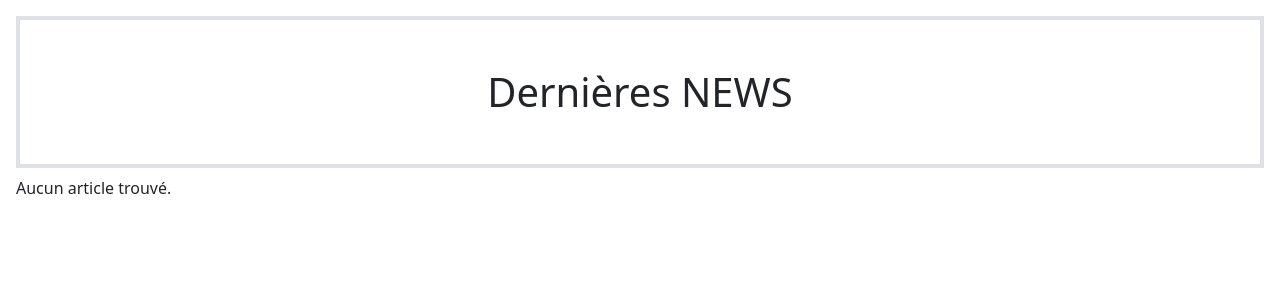
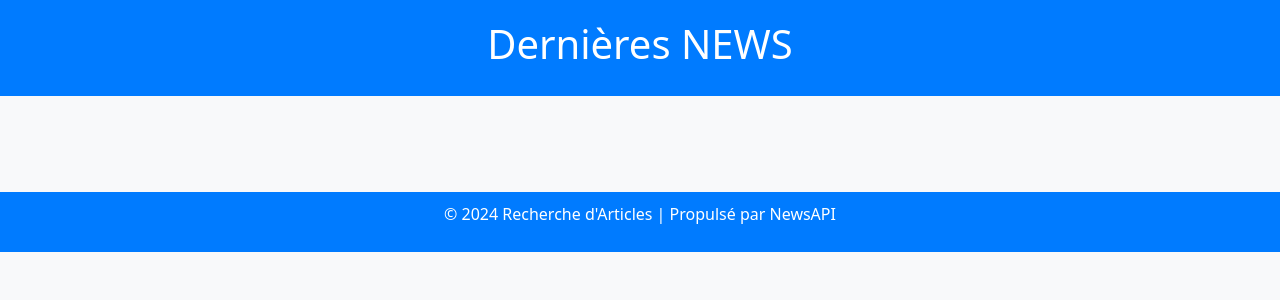
Before and after one commit to arnaudstdr/article_research, a Django app: page / in a window 1280 px wide. Shown: the top 300 px of the page. Run offline with Django 5.2, Linux system fonts and the light colour scheme; data that the repository does not hold is empty; some libraries are stand-ins or nearby versions.

Commit message:
modification de la présentation

```diff
--- a/news/templates/news/search_news.html
+++ b/news/templates/news/search_news.html
@@ -5,34 +5,69 @@
     <meta name="viewport" content="width=device-width, initial-scale=1">
     <title>Articles</title>
     <link href="https://cdn.jsdelivr.net/npm/bootstrap@5.2.3/dist/css/bootstrap.min.css" rel="stylesheet" integrity="sha384-rbsA2VBKQhggwzxH7pPCaAqO46MgnOM80zW1RWuH61DGLwZJEdK2Kadq2F9CUG65" crossorigin="anonymous">
+    <link rel="stylesheet" href="https://cdnjs.cloudflare.com/ajax/libs/animate.css/4.1.1/animate.min.css" />
     <link rel="stylesheet" href="https://cdnjs.cloudflare.com/ajax/libs/font-awesome/5.15.4/css/all.min.css">
+    <style>
+        body {
+            overflow-x: hidden;
+            background-color: #f8f9fa;
+        }
+        header {
+            padding: 20px;
+            text-align: center;
+            background-color: #007bff;
+            color: white;
+            margin-bottom: 30px;
+        }
+        footer {
+            text-align: center;
+            padding: 10px;
+            background-color: #007bff;
+            color: white;
+            margin-top: 30px;
+        }
+    </style>
 </head>
-<body class="m-3">
-    <h1 class="text-center border border-4 py-5">Dernières NEWS</h1>
-    {% if articles %}
-        {% for article in articles %}
-            <div class="row bg-light">
-                <div class="col-md-8 py-3">
-                    <h2 class="bg-success d-inline-flex p-2 border border-2" style="--bs-bg-opacity: .2;">{{ article.title }}</h2>
-                    <p><strong>Date de publication:</strong> {{ article.publishedAt }}</p>
-                    <p><strong>Source:</strong> {{ article.source.name }}</p>
+<body>
+    <header>
+        <h1>Dernières NEWS</h1>
+    </header>
 
-                    <p>{{ article.description }}</p>
-                    <a href="{{ article.url }}" target="_blank">Lire l'article</a>
+    <main>
+        <div class="container my-5">
+          <div class="row">
+            {% for article in articles %}
+            <div class="col-md-4 mb-4">
+              <div class="card shadow-sm">
+                {% if article.urlToImage %}
+                <img src="{{ article.urlToImage }}" class="card-img-top" alt="Image article">
+                {% else %}
+                <div class="text-center p-3 bg-secondary text-light">
+                  Pas d'image disponible
                 </div>
-                <div class="col-md-4 py-3">
-                    {% if article.urlToImage %}
-                        <img src="{{ article.urlToImage }}" alt="photo article" class="img-fluid rounded-4">
-                    {% else %}
-                        <p class="text-warning bg-dark">Pas d'image disponible</p>
-                    {% endif %}
+                {% endif %}
+                <div class="card-body">
+                  <h5 class="card-title">{{ article.title }}</h5>
+                  <p class="card-text">
+                    <strong>Source:</strong> {{ article.source.name }}<br>
+                    <strong>Publié le:</strong> {{ article.publishedAt }}
+                  </p>
+                  <p>{{ article.description }}</p>
+                  <a href="{{ article.url }}" class="btn btn-primary btn-sm" target="_blank">Lire l'article</a>
                 </div>
-                <hr>
+              </div>
             </div>
-        {% endfor %}
-    {% else %}
-        <p>Aucun article trouvé.</p>
-    {% endif %}
+            {% endfor %}
+          </div>
+        </div>
+    </main>
+
+    <footer>
+        <p>&copy; 2024 Recherche d'Articles | Propulsé par NewsAPI</p>
+    </footer>
+
+    <script src="https://code.jquery.com/jquery-3.5.1.slim.min.js"></script>
+    <script src="https://cdn.jsdelivr.net/npm/@popperjs/core@2.6.0/dist/umd/popper.min.js"></script>
     <script src="https://cdn.jsdelivr.net/npm/bootstrap@5.2.3/dist/js/bootstrap.bundle.min.js" integrity="sha384-kenU1KFdBIe4zVF0s0G1M5b4hcpxyD9F7jL+jjXkk+Q2h455rYXK/7HAuoJl+0I4" crossorigin="anonymous"></script>
 </body>
 </html>
```
